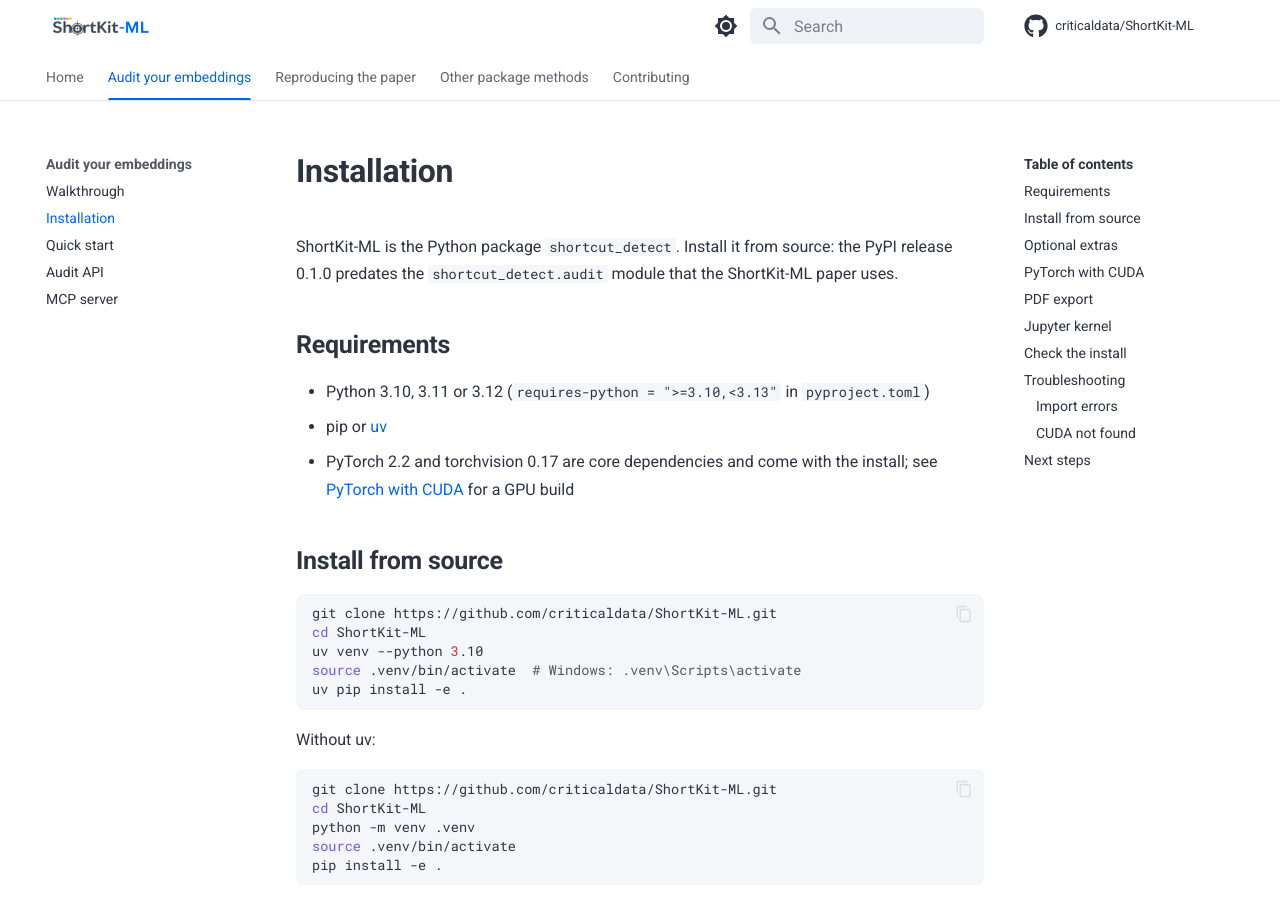
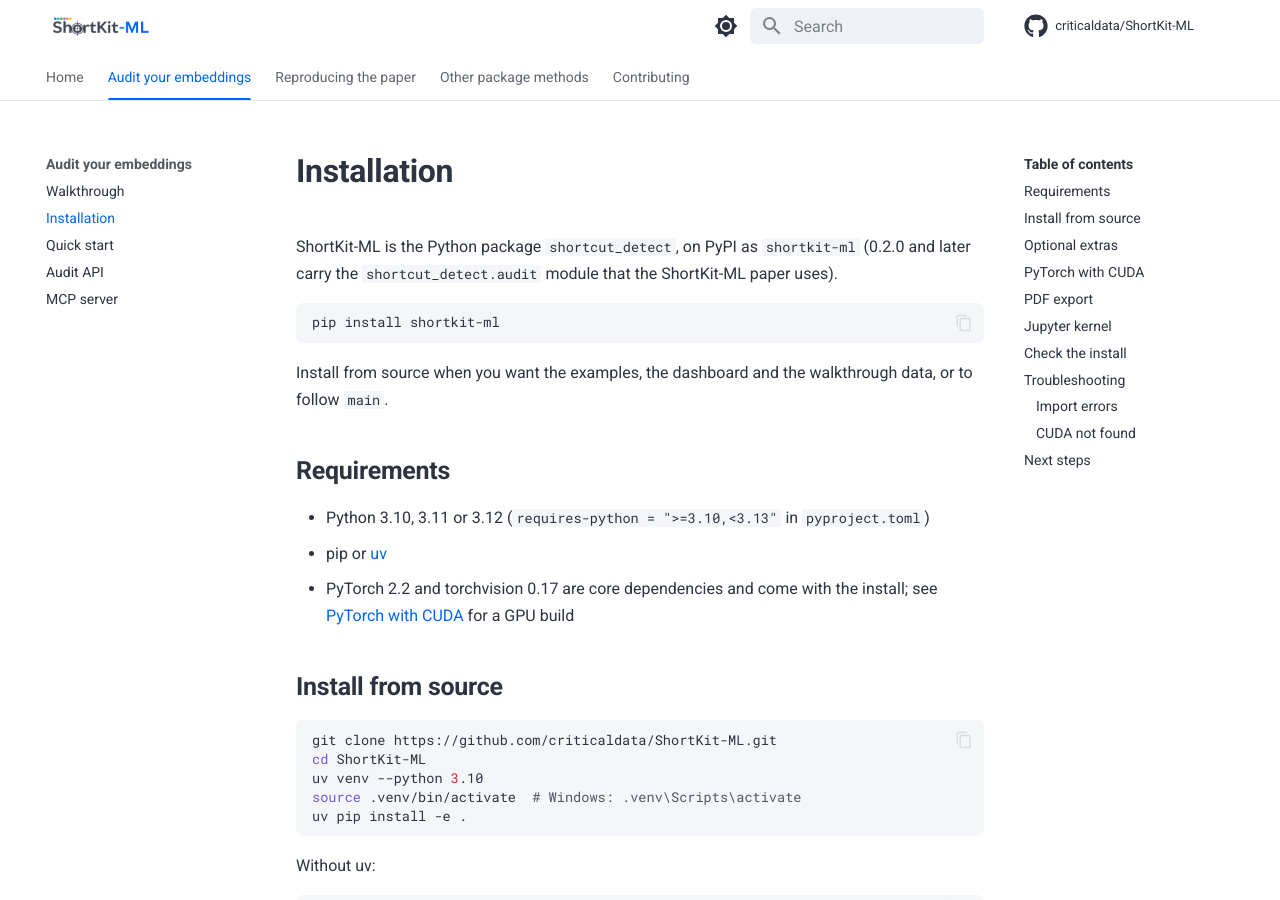
Before and after one commit to criticaldata/ShortKit-ML, an MkDocs documentation site: the page built from docs/getting-started/installation.md, in a window 1280 px wide and 900 px high. Built offline with MkDocs 1.6.1 and Material for MkDocs 9.7.7, drawn with Linux system fonts in a browser that asks for light colours; comment, search, counter and statistics services are not loaded.

````diff
--- a/docs/getting-started/installation.md
+++ b/docs/getting-started/installation.md
@@ -1,6 +1,12 @@
 # Installation
 
-ShortKit-ML is the Python package `shortcut_detect`. Install it from source: the PyPI release 0.1.0 predates the `shortcut_detect.audit` module that the ShortKit-ML paper uses.
+ShortKit-ML is the Python package `shortcut_detect`, on PyPI as `shortkit-ml` (0.2.0 and later carry the `shortcut_detect.audit` module that the ShortKit-ML paper uses).
+
+```bash
+pip install shortkit-ml
+```
+
+Install from source when you want the examples, the dashboard and the walkthrough data, or to follow `main`.
 
 ## Requirements
 
--- a/pyproject.toml
+++ b/pyproject.toml
@@ -1,6 +1,6 @@
 [project]
 name = "shortkit-ml"
-version = "0.1.0"
+version = "0.2.0"
 description = "ShortKit-ML: A toolkit for detecting shortcuts and biases in embedding spaces"
 authors = [
     {name = "Sebastian Cajas"},
--- a/shortcut_detect/__init__.py
+++ b/shortcut_detect/__init__.py
@@ -4,7 +4,7 @@ from __future__ import annotations
 
 from importlib import import_module
 
-__version__ = "0.1.0"
+__version__ = "0.2.0"
 
 _EXPORTS: dict[str, str] = {
     "AdversarialDebiasing": ".mitigation",
````
Also changed, not shown: README.md (+9 -6 lines), docs/getting-started/walkthrough.md (+1 -1 lines), 4 other files.
